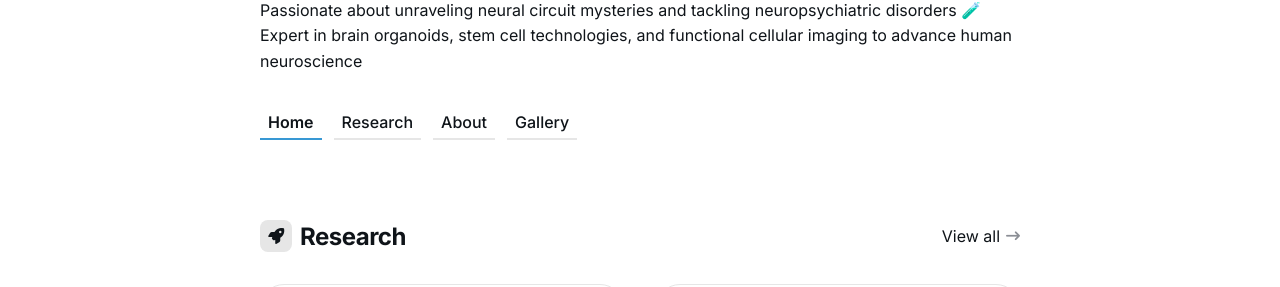
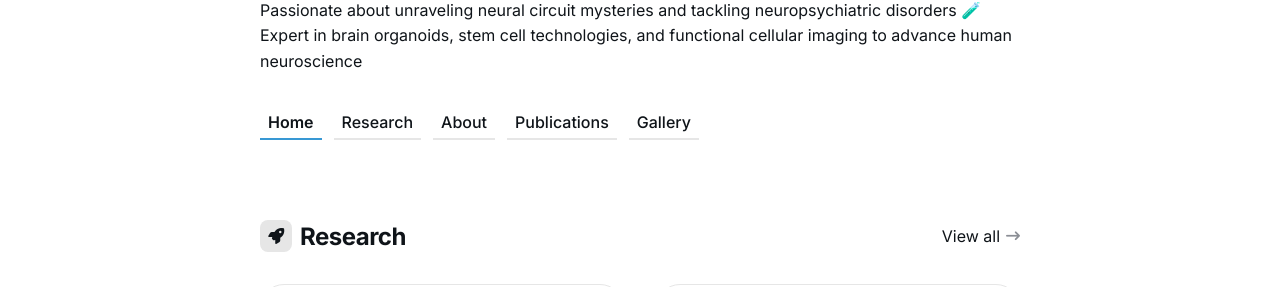
Before and after one commit to ykmiura/ykmiura.github.io, a Jekyll site: the page built from index.html, in a window 1280 px wide. Shown: the part 504-791 px from the top of the page. Built offline with Jekyll 4.4.1, drawn with Linux system fonts in a browser that asks for light colours.

Commit message:
Update settings.yml

```diff
--- a/_data/settings.yml
+++ b/_data/settings.yml
@@ -28,6 +28,8 @@ menu_settings:
       url: '/projects/'
     - title: 'About'
       url: '/about/'
+    - title: 'Publications'
+      url: '/blog/'
     - title: 'Gallery'
       url: '/gallery/'
 
```
